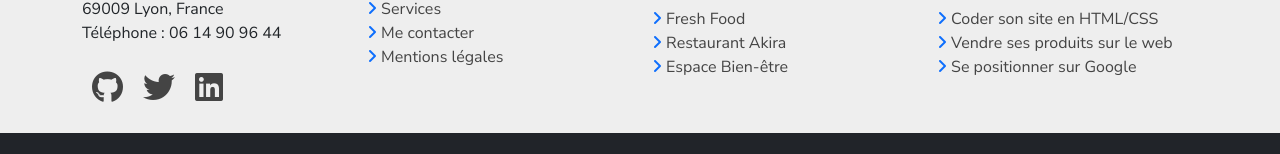
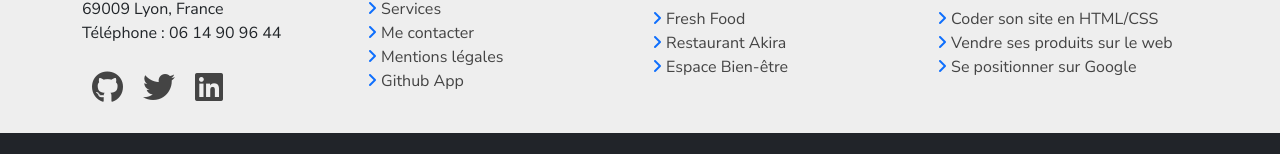
Before and after one commit to CDaubanton/optimisezcvenligne, a React (Vite) app: page / in a window 1280 px wide. Shown: the part 1471-1625 px from the top of the page. Built offline with nearby package versions, Linux system fonts and the light colour scheme.

Commit message:
added link to app in footer

```diff
--- a/src/Component/footer.jsx
+++ b/src/Component/footer.jsx
@@ -50,6 +50,7 @@ class Footer extends React.Component {
                                     <Link to="/services"><i class="fa-solid fa-angle-right"></i> Services</Link><br />
                                     <Link to="/contact"><i class="fa-solid fa-angle-right"></i> Me contacter</Link><br />
                                     <Link to="/legal"><i class="fa-solid fa-angle-right"></i> Mentions légales</Link><br />
+                                    <Link to="/github"><i class="fa-solid fa-angle-right"></i> Github App</Link><br />
                                 </div>
                             </section>
                             <section class="col-lg-3 col-md-6">
```
